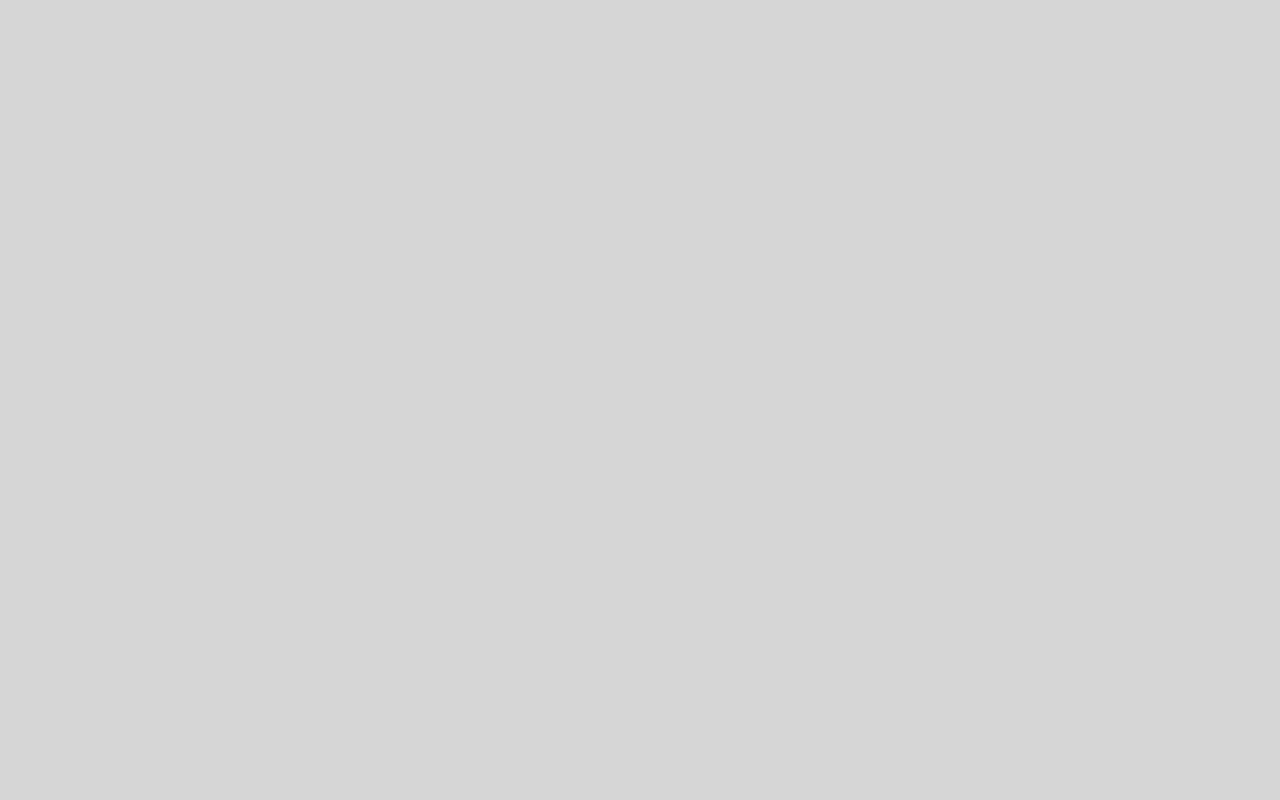
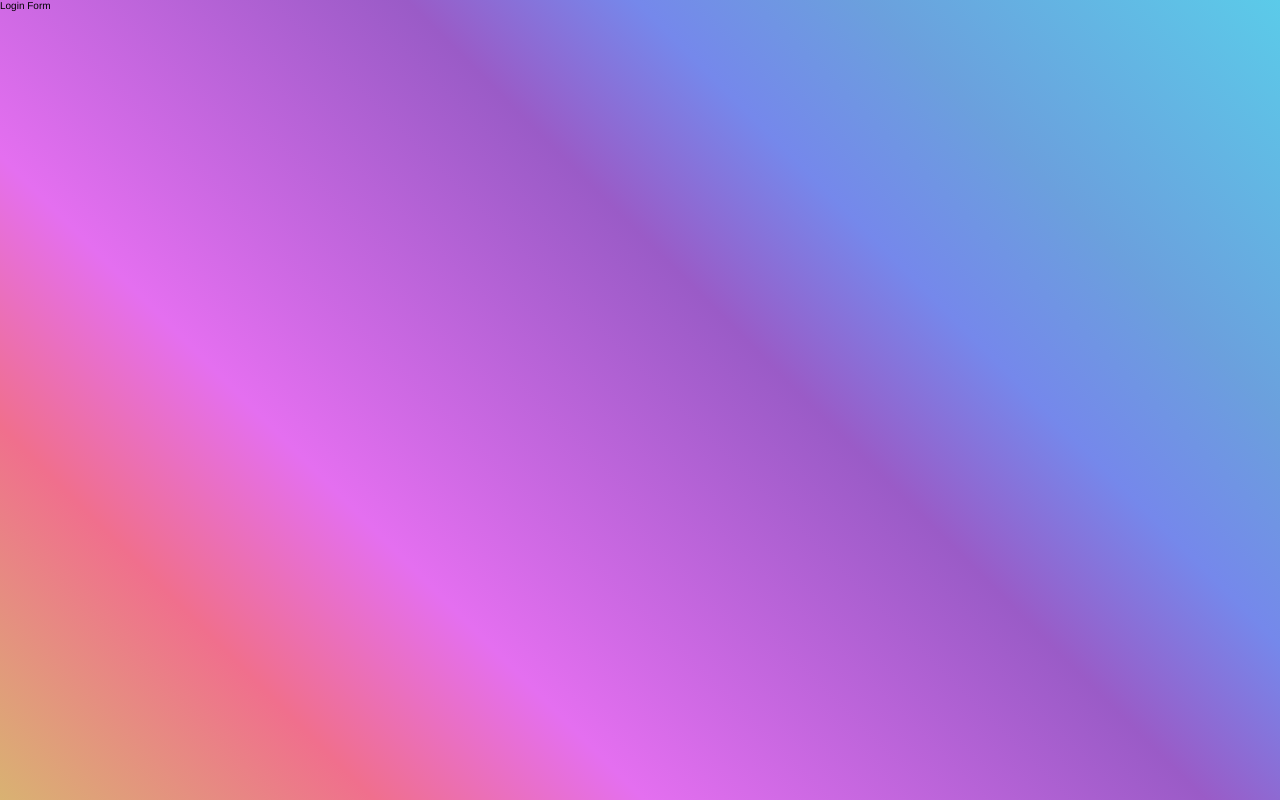
Before and after one commit to JedWoj/expensesTracker, a React (Create React App) app: page /login in a window 1280 px wide. Before the commit this address had no page. Built offline with nearby package versions, Linux system fonts and the light colour scheme.

Commit message:
Background of Component styled

```diff
--- a/src/App.js
+++ b/src/App.js
@@ -2,6 +2,7 @@ import { Route, Routes, Navigate, Link } from 'react-router-dom';
 import Overview from './pages/Overview';
 import Add from './pages/Add';
 import Transactions from './pages/Transactions';
+import Login from './pages/Login';
 
 const App = () => {
     return(
@@ -10,6 +11,7 @@ const App = () => {
             <Route path='/overview' element={<Overview />} />
             <Route path='/add' element={<Add />} />
             <Route path='/transactions' element={<Transactions />} />
+            <Route path='/login' element={<Login />} />
         </Routes>
     )
 }
--- /dev/null
+++ b/src/components/Login/LoginForm.js
@@ -0,0 +1,10 @@
+
+const LoginForm = () => {
+    return(
+        <div className="login-form">
+            Login Form
+        </div>
+    )
+}
+
+export default LoginForm;
--- /dev/null
+++ b/src/components/Login/LoginForm.module.scss
@@ -0,0 +1,3 @@
+.login-form {
+    background-color: yellow;
+}
--- /dev/null
+++ b/src/components/UI/BackgoundGradient/BackgroundGradient.js
@@ -0,0 +1,11 @@
+import classes from './BackgroundGradient.module.scss';
+
+const BackgroundGradient = ({children}) => {
+    return(
+        <div className={classes['background-gradient']}>
+            {children}
+        </div>
+    )
+}
+
+export default BackgroundGradient;
--- /dev/null
+++ b/src/components/UI/BackgoundGradient/BackgroundGradient.module.scss
@@ -0,0 +1,8 @@
+.background-gradient {
+    position: absolute;
+    top: 0;
+    left: 0;
+    bottom: 0;
+    right: 0;
+    background: linear-gradient(225deg, rgba(91, 203, 233, 1) 0%, rgba(107, 160, 221, 1) 20%, rgba(117, 136, 235, 1) 31%, rgba(154, 91, 199, 1) 42%, rgba(228, 111, 240, 1) 69%, rgba(240, 111, 141, 1) 82%, rgba(217, 178, 114, 1) 100%);
+}
--- /dev/null
+++ b/src/pages/Login.js
@@ -0,0 +1,12 @@
+import LoginForm from "../components/Login/LoginForm";
+import BackgroundGradient from "../components/UI/BackgoundGradient/BackgroundGradient";
+
+const Login = () => {
+    return(
+        <BackgroundGradient>
+            <LoginForm />
+        </BackgroundGradient>
+    )
+}
+
+export default Login;
```
